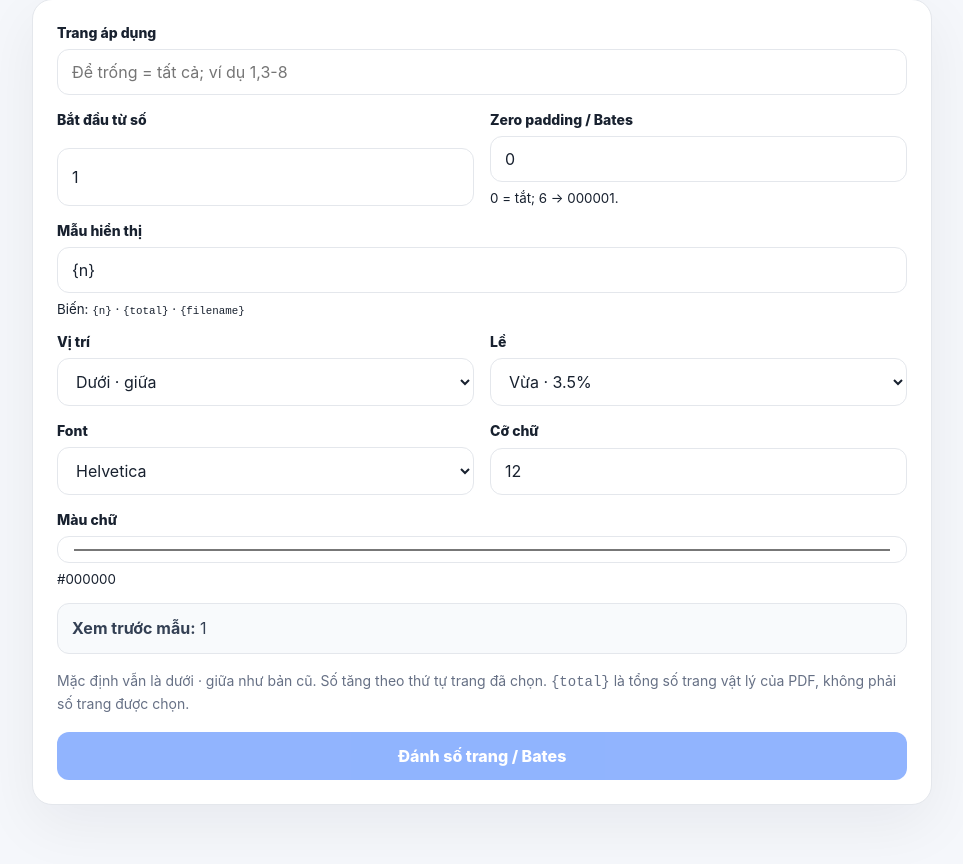
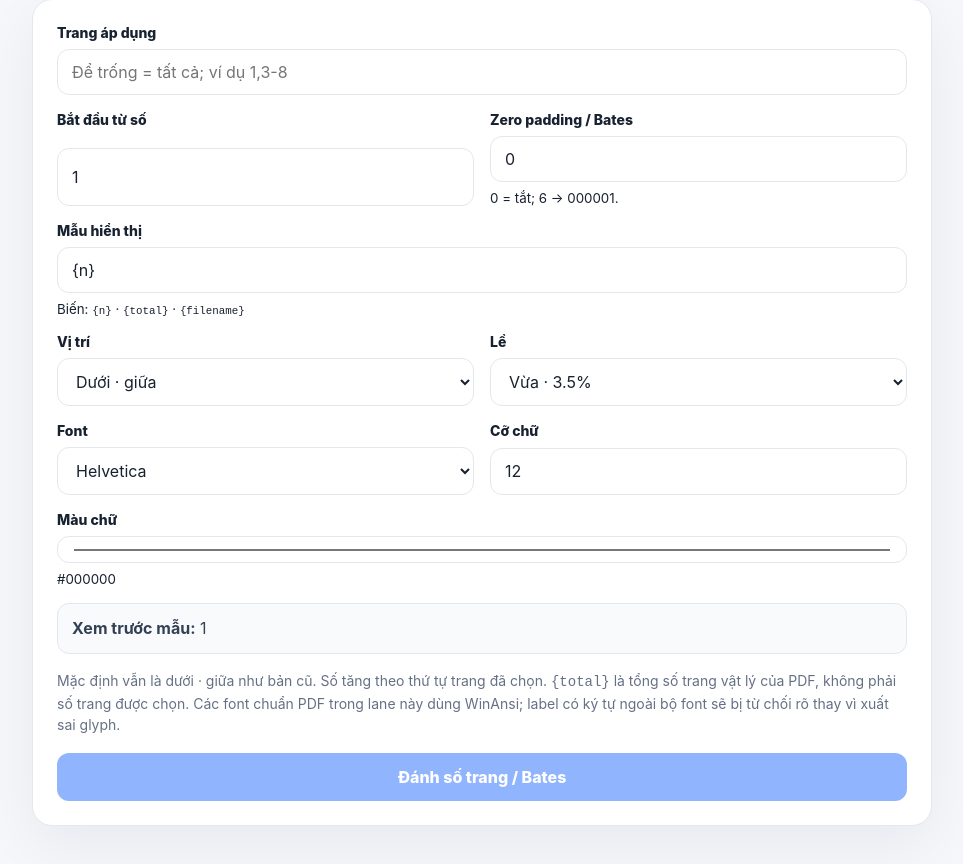
Before and after one commit to solyan842/SolYan-PDF, a Next.js app in the folder frontend/: page /page-numbers in a window 1280 px wide. Shown: the part 427-1291 px from the top of the page, without its empty margins (158-1121 px from the left). Built offline with nearby package versions, Linux system fonts and the light colour scheme.

Commit message:
fix(page-numbers): surface StandardFont encoding limits

```diff
--- a/frontend/app/page-numbers/page.tsx
+++ b/frontend/app/page-numbers/page.tsx
@@ -90,6 +90,11 @@ export default function PageNumbersPage() {
       indexes.forEach((index, order) => {
         const page = pdf.getPage(index);
         const label = pageNumberTemplate(template, start + order, pdf.getPageCount(), file.name, zeroPad);
+        try {
+          font.encodeText(label);
+        } catch {
+          throw new Error(`Nhãn ở trang ${index + 1} có ký tự không được font PDF chuẩn hỗ trợ. Hãy dùng nội dung WinAnsi/ASCII hoặc bỏ {filename} nếu tên file có ký tự ngoài bộ font.`);
+        }
         const textWidth = font.widthOfTextAtSize(label, fontSize);
         const crop = page.getCropBox();
         const origin = pageNumberPlacement(crop, textWidth, fontSize, position, margin);
@@ -150,7 +155,7 @@ export default function PageNumbersPage() {
 
       <div className="result-box"><strong>Xem trước mẫu:</strong> {preview}</div>
       {file && <p className="selected-file">Đã chọn: <strong>{file.name}</strong> · {sourcePageCount} trang</p>}
-      <p className="hint">Mặc định vẫn là dưới · giữa như bản cũ. Số tăng theo thứ tự trang đã chọn. <code>{'{total}'}</code> là tổng số trang vật lý của PDF, không phải số trang được chọn.</p>
+      <p className="hint">Mặc định vẫn là dưới · giữa như bản cũ. Số tăng theo thứ tự trang đã chọn. <code>{'{total}'}</code> là tổng số trang vật lý của PDF, không phải số trang được chọn. Các font chuẩn PDF trong lane này dùng WinAnsi; label có ký tự ngoài bộ font sẽ bị từ chối rõ thay vì xuất sai glyph.</p>
       {error && <div className="error">{error}</div>}
       <button className="merge-button" type="button" onClick={apply} disabled={!file || busy}>{busy ? 'Đang xử lý…' : 'Đánh số trang / Bates'}</button>
     </section>
```
